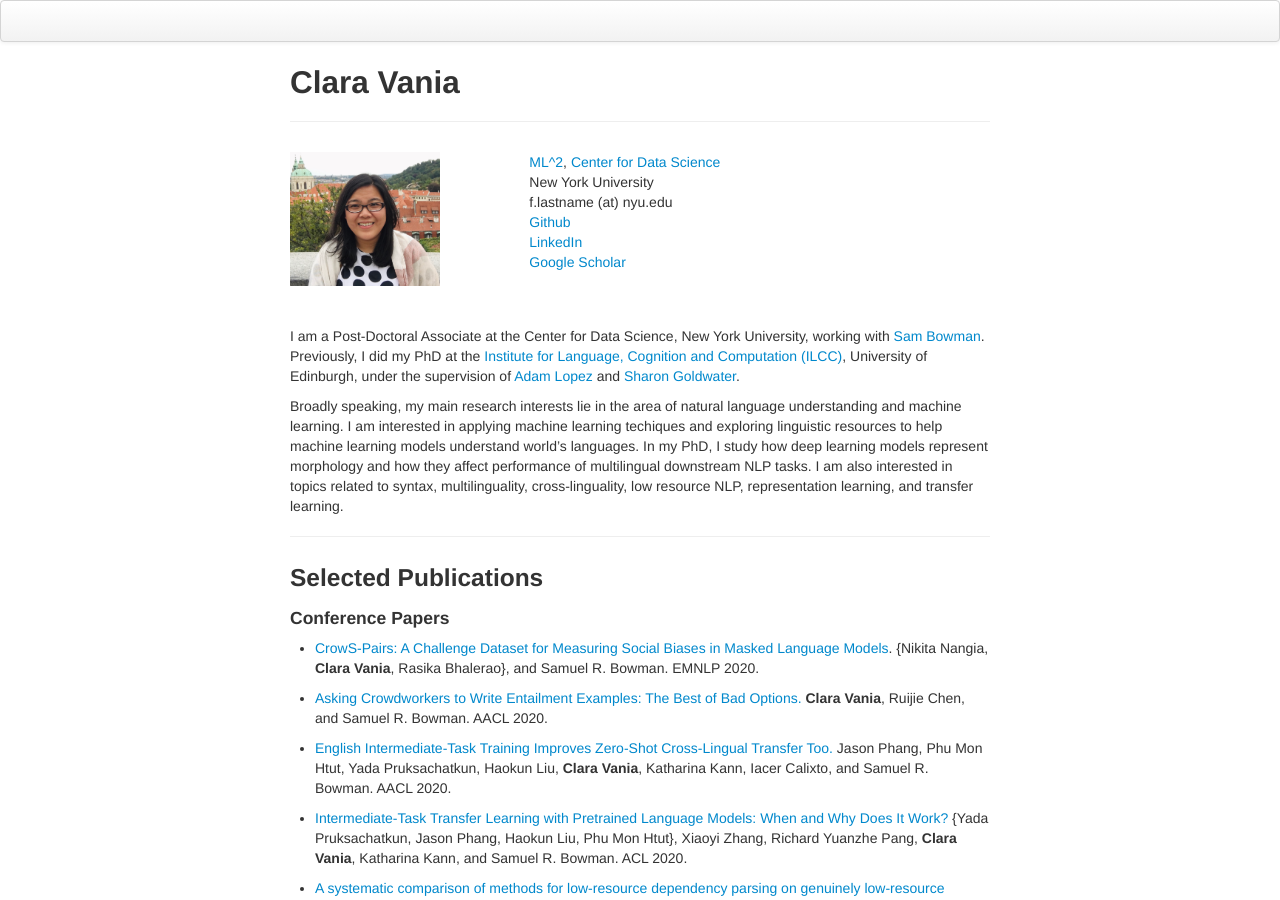
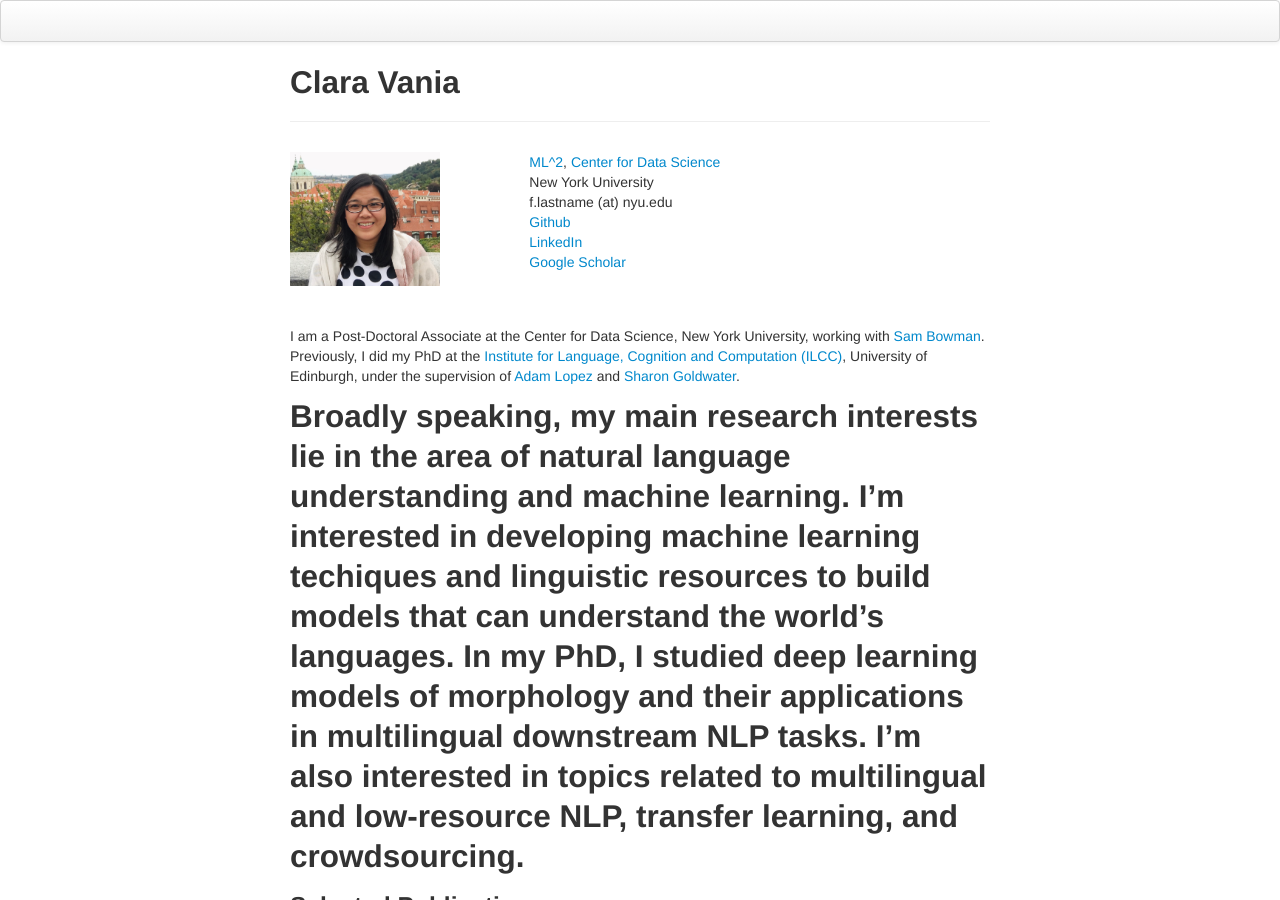
Before and after one commit to claravania/claravania.github.io, a Jekyll site: the page built from index.md, in a window 1280 px wide and 900 px high. Built offline with Jekyll 4.4.1, drawn with Linux system fonts in a browser that asks for light colours.

Commit message:
Update index.md

```diff
--- a/index.md
+++ b/index.md
@@ -6,8 +6,7 @@ description: Personal webpage
 
 I am a Post-Doctoral Associate at the Center for Data Science, New York University, working with [Sam Bowman](https://www.nyu.edu/projects/bowman). Previously, I did my PhD at the [Institute for Language, Cognition and Computation (ILCC)](http://web.inf.ed.ac.uk/ilcc), University of Edinburgh, under the supervision of [Adam Lopez](http://alopez.github.io/) and [Sharon Goldwater](http://homepages.inf.ed.ac.uk/sgwater/).
 
-Broadly speaking, my main research interests lie in the area of natural language understanding and machine learning. I am interested in applying machine learning techiques and exploring linguistic resources to help machine learning models understand world's languages. In my PhD, I study how deep learning models represent morphology and how they affect performance of multilingual downstream NLP tasks. I am also interested in topics related to syntax, multilinguality, cross-linguality, low resource NLP, representation learning, and transfer learning.
-
+Broadly speaking, my main research interests lie in the area of natural language understanding and machine learning. I'm interested in developing machine learning techiques and linguistic resources to build models that can understand the world's languages. In my PhD, I studied deep learning models of morphology and their applications in multilingual downstream NLP tasks. I'm also interested in topics related to multilingual and low-resource NLP, transfer learning, and crowdsourcing.
 ---
 
 ### Selected Publications
```
